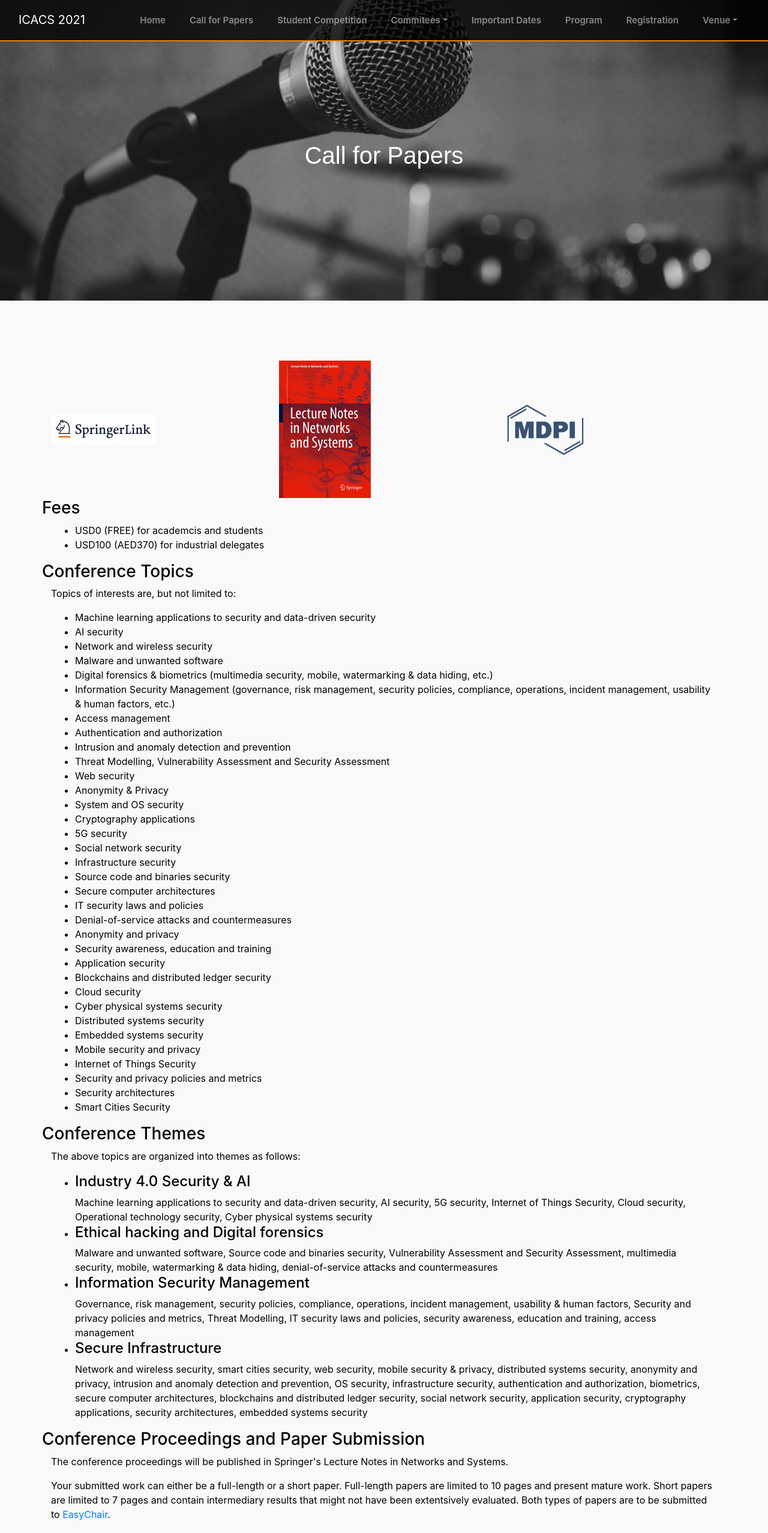
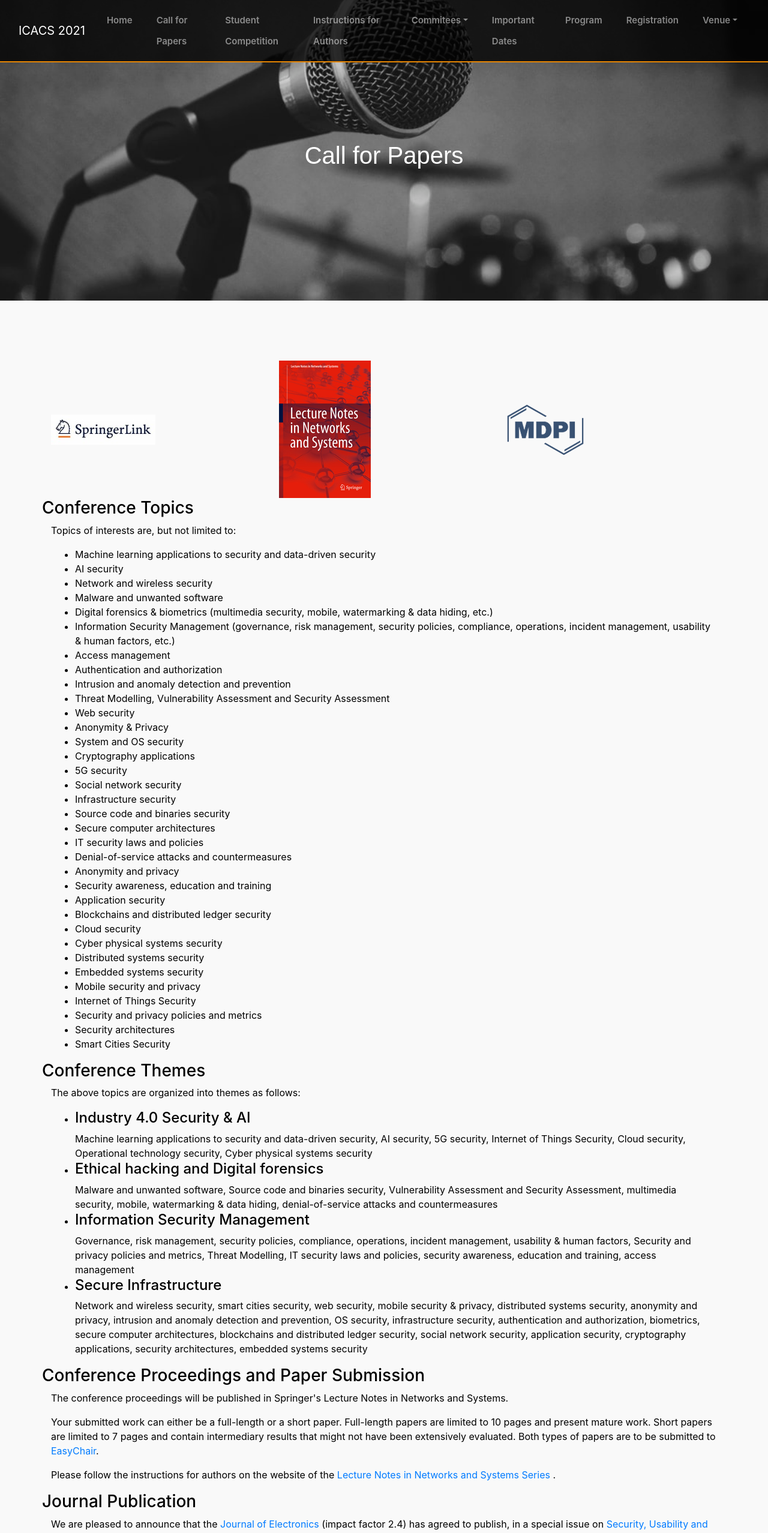
Before and after one commit to alisolehria/ICACS-site, a React (Create React App) app: page /callforpapers in a window 1280 px wide. Shown: the top 2555 px of the page at 60% size. Built offline with nearby package versions, Linux system fonts and the light colour scheme; what google-maps-react would draw is missing.

Commit message:
several changes

```diff
--- a/src/App.js
+++ b/src/App.js
@@ -9,6 +9,7 @@ import Registration from './Registration';
 import Venue from './Venue';
 import TopContent from './TopContent';
 import StudentCompetition from './StudentCompetition';
+import Instructions from './Instructions';
 import './App.css';
 import hwLogo from './assets/heriot-watt.jpg';
 
@@ -90,6 +91,9 @@ class Navbar extends React.Component {
                 <li class="nav-item">
                    <Link class="nav-link scroll-link"  to="/studentcompetition">Student Competition</Link>
                 </li>
+                <li class="nav-item">
+                   <Link class="nav-link scroll-link"  to="/instructionsforauthors">Instructions for Authors</Link>
+                </li>
                  <li class="nav-item dropdown">
         <a class="nav-link dropdown-toggle" href="#" id="navbarDropdown" role="button" data-toggle="dropdown" aria-haspopup="true" aria-expanded="false">
           Commitees
@@ -168,6 +172,10 @@ class Navbar extends React.Component {
           <Venue/>
         </Route>
 
+        <Route exact path="/instructionsforauthors">
+          <Instructions/>
+        </Route>
+
 
 
 
--- a/src/CallForPapers.js
+++ b/src/CallForPapers.js
@@ -44,13 +44,7 @@ render(){
 
 </div>
 
-<div class = "row">
-    <h3>Fees</h3>
-    </div>
-    <ul>
-        <li>USD0 (FREE) for academcis and students </li>
-        <li>USD100 (AED370) for industrial delegates</li>
-    </ul>
+
 
 
 
@@ -124,7 +118,7 @@ render(){
 
 Full-length papers are limited to 10 pages and present mature work.
 
-Short papers are limited to 7 pages and contain intermediary results that might not have been extentsively evaluated.
+Short papers are limited to 7 pages and contain intermediary results that might not have been extensively evaluated.
 
 Both types of papers are to be submitted to <a href = "https://easychair.org/conferences/?conf=acs21" target = "_blank"> EasyChair</a>.
 </p>
@@ -140,19 +134,6 @@ Please follow the instructions for authors on the website of the <a href = "http
 <p>We are pleased to announce that the <a href="https://www.mdpi.com/journal/electronics/special_issues/ML_electronics" target = "_blank">Journal of Electronics</a> (impact factor 2.4) has agreed to publish, in a special issue on  <a href="https://www.mdpi.com/journal/electronics/special_issues/ML_electronics" target = "_blank">Security, Usability and Machine Learning</a>, the top papers from the conference. The selected papers are expected to be further developed after the conference and will have to satisfy the journal's review process.</p>
 
 
-<div class = "row">
-<h3>Student Competition</h3>
-</div>
-
-<p>
-BSc students/graduates are invited to submit their security projects and research. It could represent their:
-<ul>
-<li>Degree project and dissertation (graduation not earlier than April 2019)</li>
-<li>A project they did when they were students (graduation not earlier than April 2021)</li>
-
-</ul>
-</p>
-<p>You will find further information <Link to="/studentcompetition">here</Link>.</p>
 
 
 <div class = "row">
@@ -164,11 +145,27 @@ BSc students/graduates are invited to submit their security projects and researc
 All submitted work should be original; not previously or currently submitted for publication elsewhere.
 </p>
 <p>
-Please submit your papers as PDF files with no author identification (no names, emails, affiliations, etc.) You will be able to include that information in the camera ready version. Accepted papers will need to provide their source files, as either Word of Latex zipped projects along with the final PDF.
+Please submit your papers as PDF files with no author identification (no names, emails, affiliations, etc.) You will be able to include that information in the camera ready version. Accepted papers will need to provide their source files, as either Word or Latex zipped projects along with the final PDF.
 </p>
 <p>
 Authors will also need to sign the copyright transfer form provided by our publisher.
 </p>
+
+
+
+<div class = "row">
+<h3>Student Competition</h3>
+</div>
+
+<p>
+BSc students/graduates are invited to submit their security projects and research. It could represent their:
+<ul>
+<li>Degree project and dissertation (graduation not earlier than academic year 2018/2019)</li>
+<li>A project they did when they were students (graduation not earlier than April 2021)</li>
+
+</ul>
+</p>
+<p>You will find further information <Link to="/studentcompetition">here</Link>.</p>
 
 
 
--- a/src/ImportantDates.js
+++ b/src/ImportantDates.js
@@ -44,7 +44,7 @@ class ImportantDates extends React.Component {
 <div class="col">
 <div class="row">
 
-<h3>Poster Session Dates</h3>
+<h3>Poster Submission Dates</h3>
 </div>
 <div class="event">
 <p>Poster/Abstract Submission Date</p>
--- /dev/null
+++ b/src/Instructions.js
@@ -0,0 +1,60 @@
+import React from 'react';
+import PageCarousel from './PageCarousel';
+class Instructions extends React.Component {
+
+    componentDidMount() {
+      document.title = "Instructions for Authors ";
+    }
+    render(){
+      return (
+        <div>
+             <PageCarousel title="Instructions for Authors"/>
+
+             <section id="dark-bg">
+
+             <div class="container">
+  <div id = "call" class = "callPapers">
+
+
+        </div>
+<div class = "row">
+    <h3>Conference Proceedings and Paper Submission</h3>
+    </div>
+
+        <p>The conference proceedings will be published in Springer's Lecture Notes in Networks and Systems. </p>
+
+      <h4>Paper Types </h4>
+
+        <p>Your submitted work can either be a full-length or a short paper. Full-length papers are limited to 10 pages and present mature work. Short papers are limited to 7 pages and contain intermediary results that might not have been extensively evaluated.</p>
+
+      <h4>Paper Submission</h4>
+
+      <p>Both full-length and short papers are to be submitted to <a href="https://easychair.org/conferences/?conf=acs21" target="_blank">EasyChair</a>. Please submit your papers as PDF files with no author identification (no names, emails, affiliations, etc.) You will be able to include that information in the camera-ready version. Accepted papers will need to provide their source files, as either Word or Latex zipped projects along with the final PDF. </p>
+
+      <h4>Paper Formatting</h4>
+
+      <p>Please follow the instructions for authors on the website of the <a href="https://www.springer.com/series/15179" target="_blank">Lecture Notes in Networks and Systems Series</a> . You can use either the word or latex templates to produce your PDF. For your convenience, you can find <b>here</b> the latex template for articles. It produces this <b>pdf file.</b> </p>
+      <div class = "row">
+      <h3>Journal Publication </h3></div>
+        <p>We are pleased to announce that the <a href="https://www.mdpi.com/journal/electronics/special_issues/ML_electronics" target="_blank">Journal of Electronics</a> (impact factor 2.4) has agreed to publish, in a special issue on <a href="https://www.mdpi.com/journal/electronics/special_issues/ML_electronics" target="_blank">Security, Usability and Machine Learning</a>, the top papers from the conference. The selected papers are expected to be further developed after the conference and will have to satisfy the journal's review process. </p>
+
+        <div class = "row">
+        <h3>Originality and Copyright </h3></div>
+
+        <p>All submitted work should be original; not previously or currently submitted for publication elsewhere. </p>
+        <p>Authors will also need to sign the copyright transfer form provided by our publisher.    </p>
+
+
+
+    </div>
+    </section>
+    </div>
+
+
+
+        );
+      }
+
+  }
+
+  export default Instructions;
--- a/src/Registration.js
+++ b/src/Registration.js
@@ -10,6 +10,7 @@ class Registration extends React.Component {
         <div>
              <PageCarousel title="Registration"/>
 
+             <section id="dark-bg">
 
              <div class="container">
   <div id = "call" class = "callPapers">
@@ -17,13 +18,15 @@ class Registration extends React.Component {
 
         </div>
 <div class = "row">
-    <h1>Fees</h1>
+    <h3>Registration Fees</h3>
     </div>
     <ul>
-        <li>USD0 (FREE) for academcis and students </li>
+        <li>USD0 (FREE) for academcis and students (including all participants in the student competition) </li>
         <li>USD100 (AED370) for industrial delegates</li>
     </ul>
-    </div></div>
+    </div>
+    </section>
+    </div>
 
 
 
--- a/src/Venue.js
+++ b/src/Venue.js
@@ -2,8 +2,8 @@ import React from 'react';
 import PageCarousel from './PageCarousel';
 import { Map, GoogleApiWrapper } from 'google-maps-react';
 const mapStyles = {
-    width: '100%',
-    height: '100%'
+    width: '70%',
+    height: '70%'
   };
 class Venue extends React.Component {
 
@@ -17,7 +17,7 @@ class Venue extends React.Component {
 
              <div class="container">
   <div id = "call" class = "callPapers">
-  {/* <Map
+  <Map
         google={this.props.google}
         zoom={14}
         style={mapStyles}
@@ -27,7 +27,7 @@ class Venue extends React.Component {
             lng: 36.8233
           }
         }
-      /> */}
+      />
 
     </div></div>
 
```
